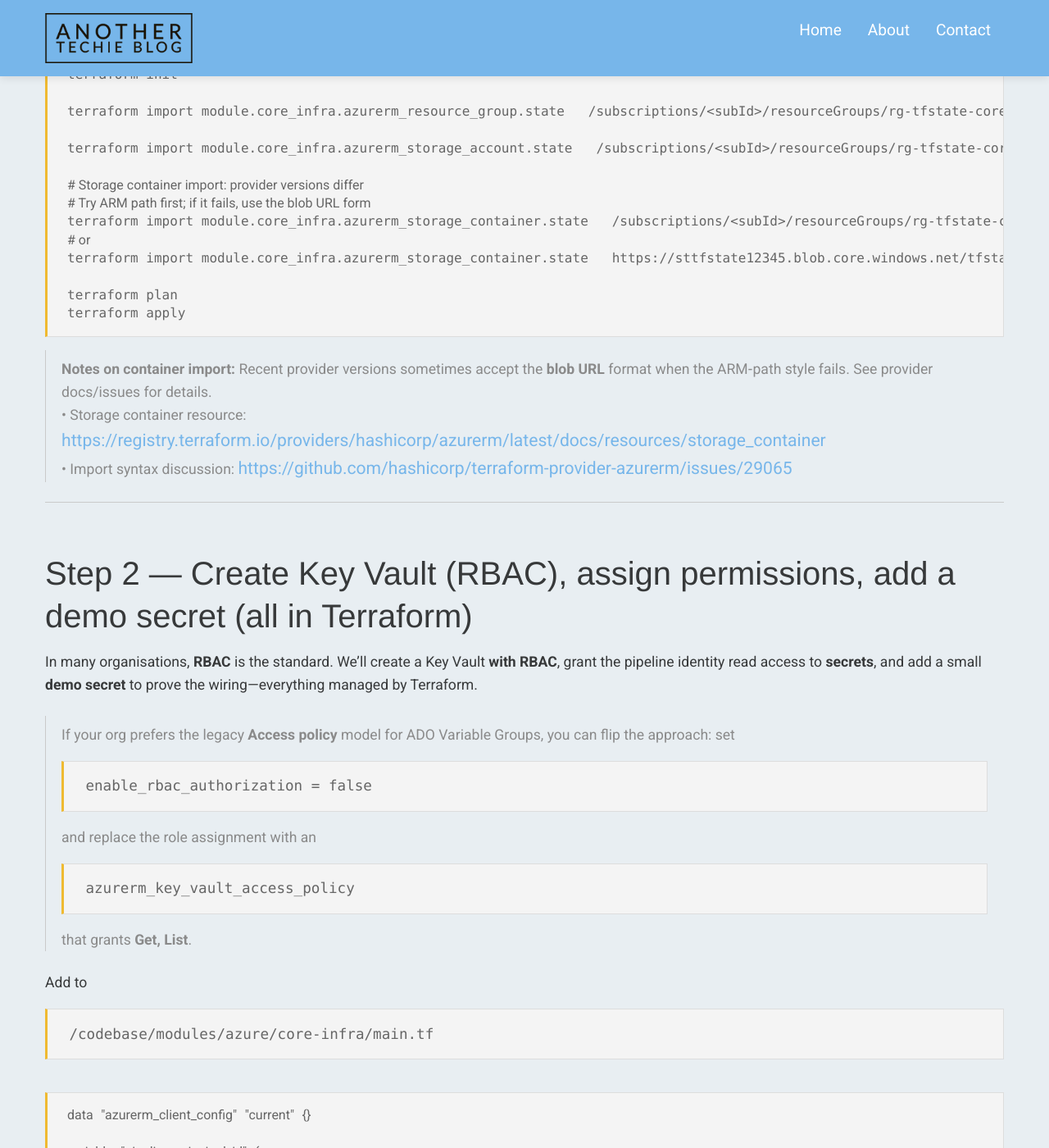
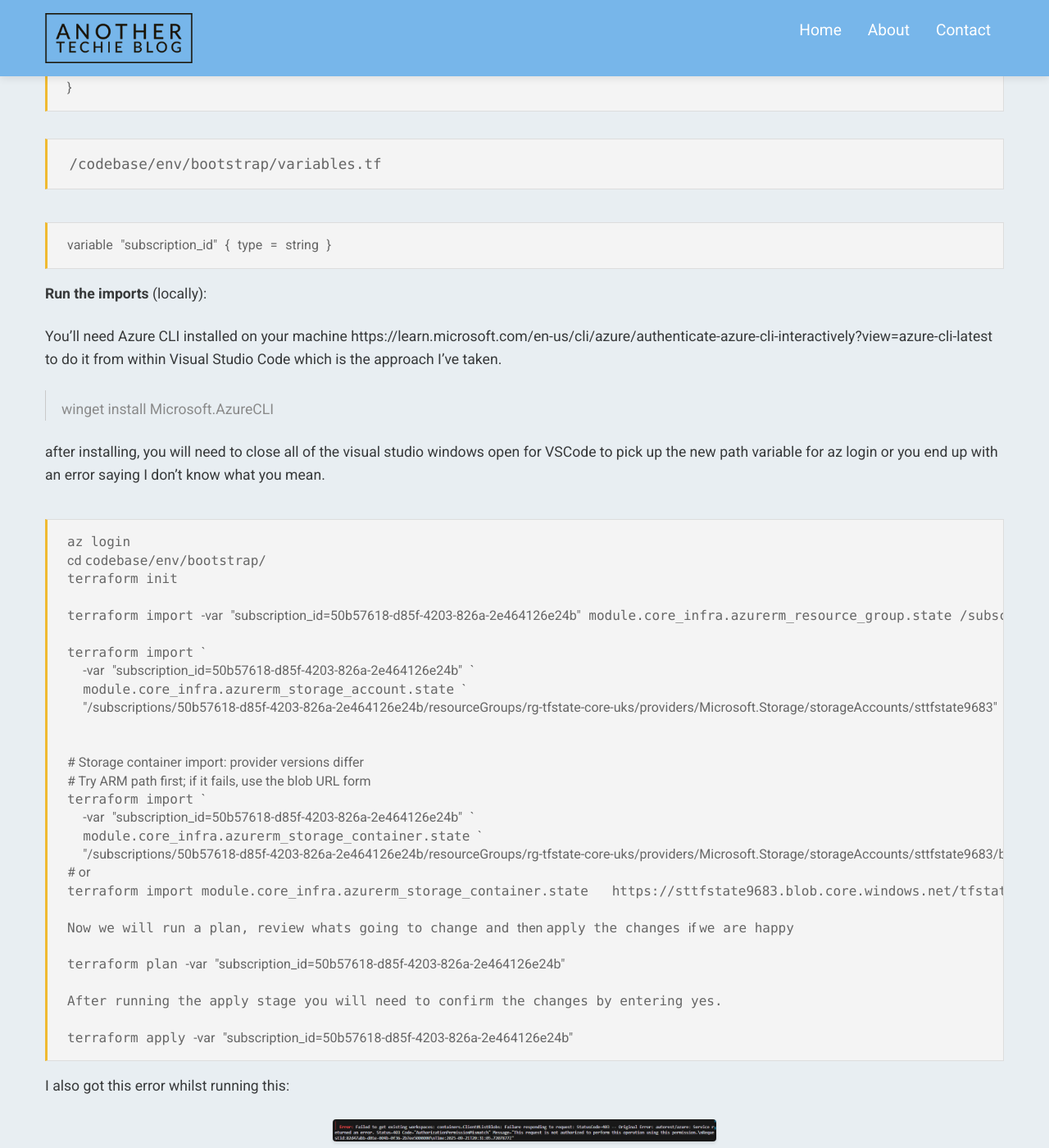
Before and after one commit to mdlister/Another-Techie-Blog, a Jekyll site: the page built from _posts/2025-09-20-Terraform-Mini-Series-Part-2.md, in a window 1280 px wide and 1400 px high, scrolled down 5110 px. Shown: the whole window at 82% size. Built offline with Jekyll 4.4.1, drawn with Linux system fonts in a browser that asks for light colours; comment, search, counter and statistics services are not loaded; some of the changed text lies outside the part shown.

````diff
--- a/_posts/2025-09-20-Terraform-Mini-Series-Part-2.md
+++ b/_posts/2025-09-20-Terraform-Mini-Series-Part-2.md
@@ -67,12 +67,18 @@ We’ll create a small **core‑infra** module, then **import** the existing RG/
 
 **`/codebase/modules/azure/core-infra/variables.tf`**
 ```hcl
-variable "location"         { type = string, default = "UK South" }
 variable "environment"      { type = string }
+variable "location" {
+    type = string
+    default = "UK South"
+}
 variable "subscription_id"  { type = string }
+variable "state_container"  {
+    type = string
+    default = "tfstate"
+}
 variable "state_rg_name"    { type = string }
 variable "state_sa_name"    { type = string }
-variable "state_container"  { type = string, default = "tfstate" }
 ```
 
 **`/codebase/modules/azure/core-infra/main.tf`**
@@ -135,51 +141,88 @@ terraform {
   }
   backend "azurerm" {
     resource_group_name  = "rg-tfstate-core-uks"   # your actual names
-    storage_account_name = "sttfstate12345"
+    storage_account_name = "sttfstate9683"
     container_name       = "tfstate"
     key                  = "bootstrap/core.tfstate"
     use_azuread_auth     = true
   }
 }
 
-provider "azurerm" { features {} }
+provider "azurerm" {
+    features {}
+    subscription_id = var.subscription_id
+    }
 
 module "core_infra" {
   source           = "../../modules/azure/core-infra"
   environment      = "bootstrap"
-  subscription_id  = "YOUR-SUB-ID"
+  subscription_id  = var.subscription_id
   state_rg_name    = "rg-tfstate-core-uks"
-  state_sa_name    = "sttfstate12345"
+  state_sa_name    = "sttfstate9683"
   state_container  = "tfstate"
 }
 ```
 
+**`/codebase/env/bootstrap/variables.tf`**
+```hcl
+variable "subscription_id" { type = string }
+```
+
 **Run the imports** (locally):
+
+You'll need Azure CLI installed on your machine https://learn.microsoft.com/en-us/cli/azure/authenticate-azure-cli-interactively?view=azure-cli-latest to do it from within Visual Studio Code which is the approach I've taken.
+
+> winget install Microsoft.AzureCLI
+
+after installing, you will need to close all of the visual studio windows open for VSCode to pick up the new path variable for az login or you end up with an error saying I don't know what you mean.
+
 
 ```bash
 az login
 cd codebase/env/bootstrap/
 terraform init
 
-terraform import module.core_infra.azurerm_resource_group.state   /subscriptions/<subId>/resourceGroups/rg-tfstate-core-uks
+terraform import -var "subscription_id=50b57618-d85f-4203-826a-2e464126e24b" module.core_infra.azurerm_resource_group.state /subscriptions/50b57618-d85f-4203-826a-2e464126e24b/resourceGroups/rg-tfstate-core-uks
 
-terraform import module.core_infra.azurerm_storage_account.state   /subscriptions/<subId>/resourceGroups/rg-tfstate-core-uks/providers/Microsoft.Storage/storageAccounts/sttfstate12345
+terraform import `
+  -var "subscription_id=50b57618-d85f-4203-826a-2e464126e24b" `
+  module.core_infra.azurerm_storage_account.state `
+  "/subscriptions/50b57618-d85f-4203-826a-2e464126e24b/resourceGroups/rg-tfstate-core-uks/providers/Microsoft.Storage/storageAccounts/sttfstate9683"
+
 
 # Storage container import: provider versions differ
 # Try ARM path first; if it fails, use the blob URL form
-terraform import module.core_infra.azurerm_storage_container.state   /subscriptions/<subId>/resourceGroups/rg-tfstate-core-uks/providers/Microsoft.Storage/storageAccounts/sttfstate12345/blobServices/default/containers/tfstate
+terraform import `
+  -var "subscription_id=50b57618-d85f-4203-826a-2e464126e24b" `
+  module.core_infra.azurerm_storage_container.state `
+  "/subscriptions/50b57618-d85f-4203-826a-2e464126e24b/resourceGroups/rg-tfstate-core-uks/providers/Microsoft.Storage/storageAccounts/sttfstate9683/blobServices/default/containers/tfstate"
 # or
-terraform import module.core_infra.azurerm_storage_container.state   https://sttfstate12345.blob.core.windows.net/tfstate
+terraform import module.core_infra.azurerm_storage_container.state   https://sttfstate9683.blob.core.windows.net/tfstate
 
-terraform plan
-terraform apply
+Now we will run a plan, review whats going to change and then apply the changes if we are happy
+
+terraform plan -var "subscription_id=50b57618-d85f-4203-826a-2e464126e24b"
+
+After running the apply stage you will need to confirm the changes by entering yes.
+
+terraform apply -var "subscription_id=50b57618-d85f-4203-826a-2e464126e24b"
 ```
+
+I also got this error whilst running this:
+
+![TerraformOutputFailureBlob.png](/assets/images/2025-09-20-Terraform-Mini-Series-Part-2/TerraformOutputFailureBlob.png)
+
+some troubleshooting through the Azure CLI returned the problem, I needed to have more permissions over the storage, one of the roles defined in the message. I opted for Storage Blob Container Contributor.
+
+![TerraformOutputFailureBlobRoles.png](/assets/images/2025-09-20-Terraform-Mini-Series-Part-2/TerraformOutputFailureBlobRoles.png)
 
 > **Notes on container import:** Recent provider versions sometimes accept the **blob URL** format when the ARM‑path style fails. See provider docs/issues for details.
 > • Storage container resource: <https://registry.terraform.io/providers/hashicorp/azurerm/latest/docs/resources/storage_container>
 > • Import syntax discussion: <https://github.com/hashicorp/terraform-provider-azurerm/issues/29065>
 
 ---
+
+We have now successfully imported the resource group, storage account & container for the statefiles to be manged under terraform as well.
 
 ## Step 2 — Create Key Vault (RBAC), assign permissions, add a demo secret (all in Terraform)
 
````
Also changed, not shown: assets/images/2025-09-20-Terraform-Mini-Series-Part-2/TerraformOutputFailureBlob.png (added), assets/images/2025-09-20-Terraform-Mini-Series-Part-2/TerraformOutputFailureBlobRoles.png (added).
